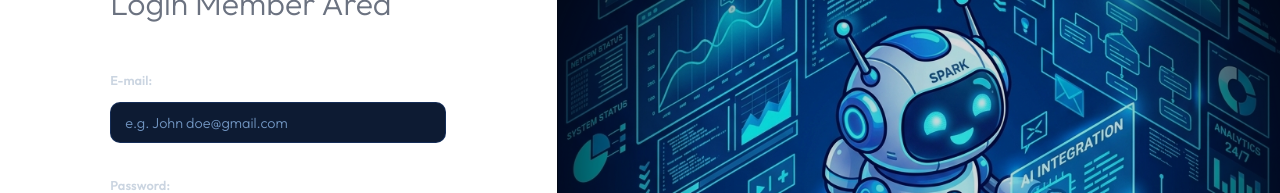
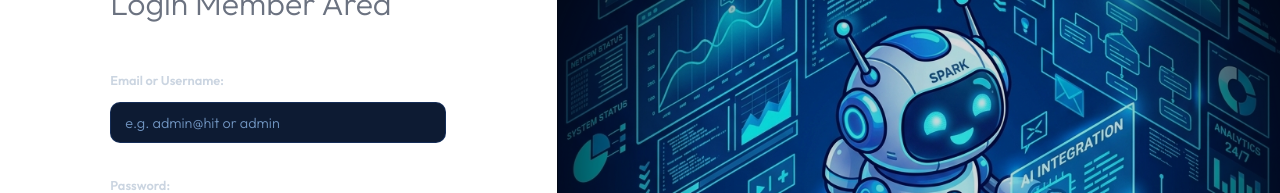
Before and after one commit to Madhan2006p/ASM_frontend, a React (Vite) app: page / in a window 1280 px wide. Both pictures are taken after a click on the button "Access Platform". Shown: the part 229-422 px from the top of the page. Built offline with nearby package versions, Linux system fonts and the light colour scheme; no server answers.

Commit message:
fix(auth): improve Login input labels and autocomplete for email or username

```diff
--- a/src/components/Auth/Login.jsx
+++ b/src/components/Auth/Login.jsx
@@ -82,13 +82,14 @@ const Login = ({ onLogin, onNavigate }) => {
             )}
 
             <div className="form-group">
-              <label>E-mail:</label>
+              <label>Email or Username:</label>
               <input
-                type="email"
+                type="text"
                 name="email"
-                placeholder="e.g. John doe@gmail.com"
+                placeholder="e.g. admin@hit or admin"
                 value={formData.email}
                 onChange={handleChange}
+                autoComplete="username"
                 required
               />
               {errors.email && <span className="error-msg">{errors.email}</span>}
@@ -102,6 +103,7 @@ const Login = ({ onLogin, onNavigate }) => {
                 placeholder="••••••••"
                 value={formData.password}
                 onChange={handleChange}
+                autoComplete="current-password"
                 required
               />
               {errors.password && <span className="error-msg">{errors.password}</span>}
```
